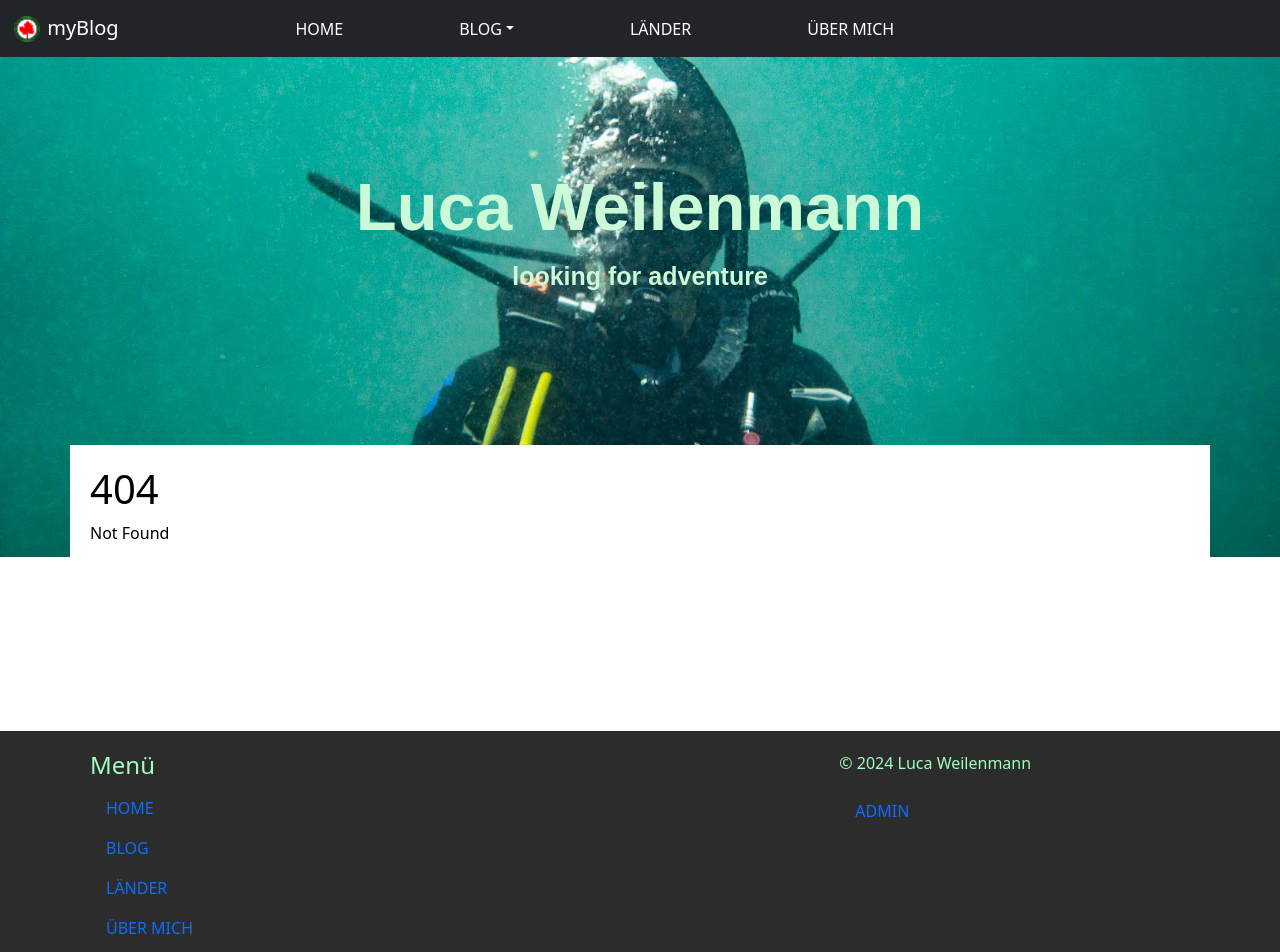
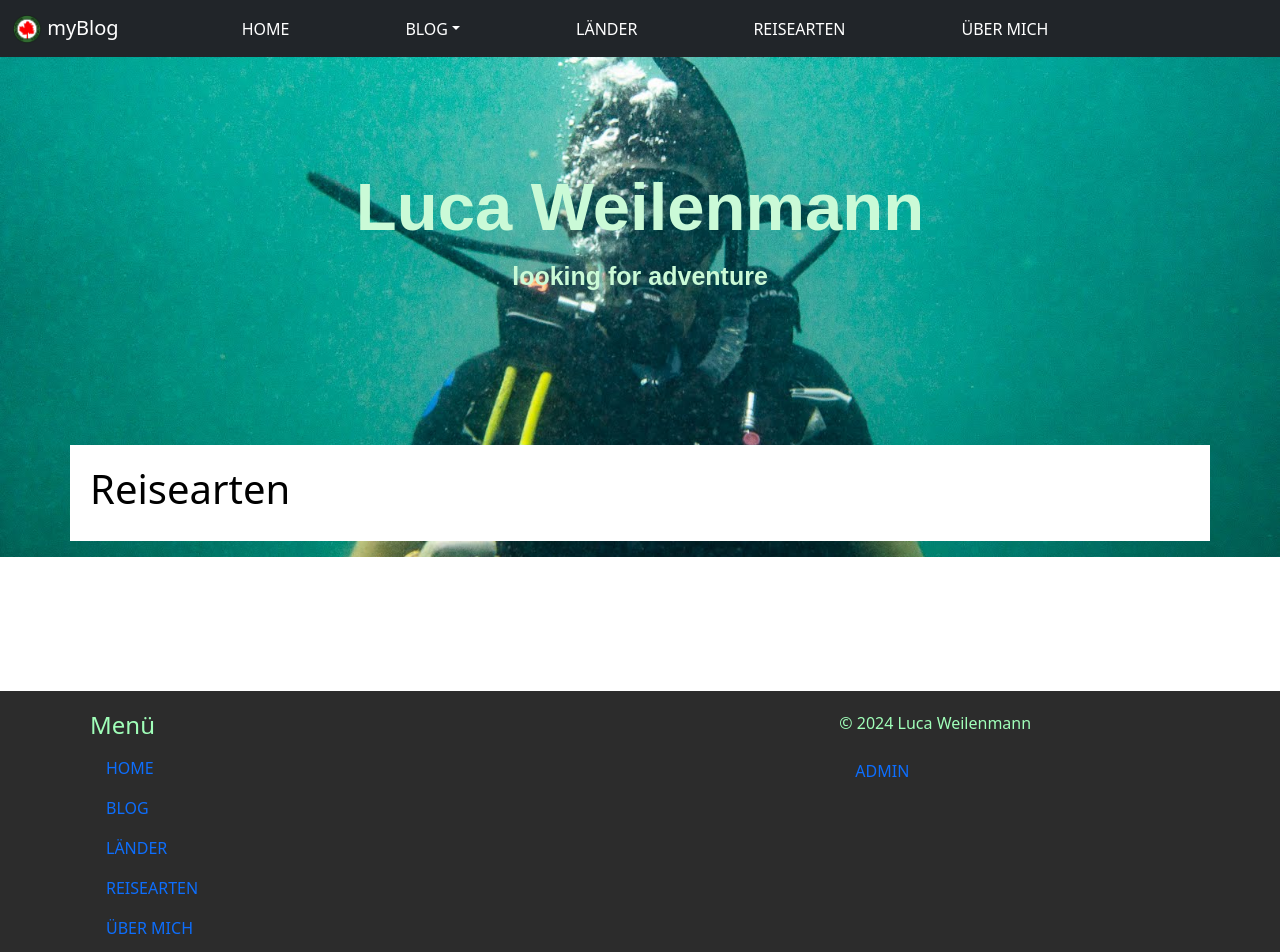
Before and after one commit to weileluc/myBlog, a SvelteKit app: page /reisearten in a window 1280 px wide. Before the commit this address had no page. Shown: the top 952 px of the page. Built offline with nearby package versions, Linux system fonts and the light colour scheme.

Commit message:
laender und arten hinzufügen 1

```diff
--- a/src/routes/+layout.svelte
+++ b/src/routes/+layout.svelte
@@ -66,6 +66,9 @@
                     <a class="nav-link active" href="/laender">LÄNDER</a>
                 </li>
                 <li>
+                    <a class="nav-link active" href="/reisearten">REISEARTEN</a>
+                </li>
+                <li>
                     <a class="nav-link active" href="/about">ÜBER MICH</a>
                 </li>
             </ul>
@@ -95,6 +98,7 @@
                     <a class="nav-link active" href="/">HOME</a>
                     <a class="nav-link active" href="/blogs">BLOG</a>
                     <a class="nav-link active" href="/laender">LÄNDER</a>
+                    <a class="nav-link active" href="/reisearten">REISEARTEN</a>
                     <a class="nav-link active" href="/about">ÜBER MICH</a>
                 </nav>
             </div>
--- /dev/null
+++ b/src/routes/reisearten/+page.svelte
@@ -0,0 +1 @@
+<h1>Reisearten</h1>
--- a/src/routes/styles.css
+++ b/src/routes/styles.css
@@ -47,7 +47,7 @@ body {
 }
 
 #navbarNav {
-    margin-right: 9%;
+    margin-right: 1%;
 }
 
 
```
